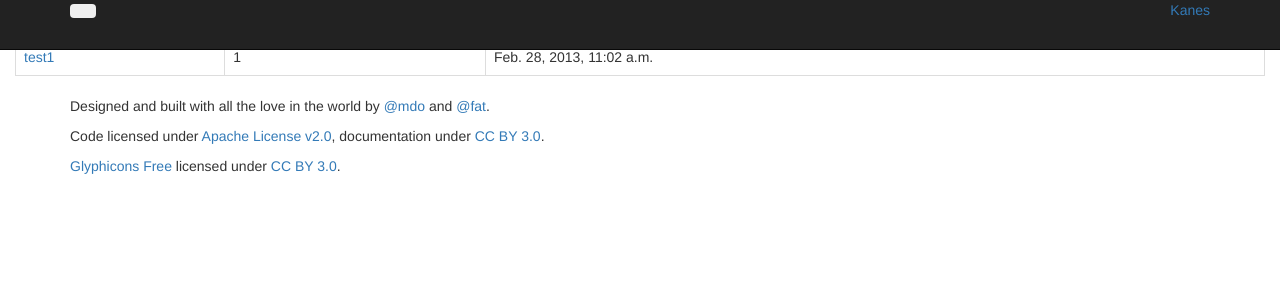
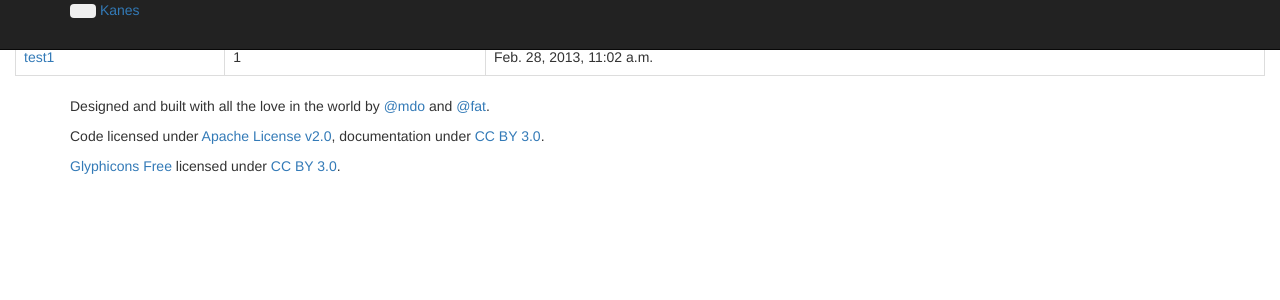
Before and after one commit to cjxiaohao/kanes, a Django app: page /_/ in a window 1280 px wide. Shown: the top 300 px of the page. Run offline with Django 3.2, Linux system fonts and the light colour scheme; a user stored in the database is signed in; data comes from the database, SQL or seed files in the repository; parts of the project's set-up code (start-up, migrations or seed data) failed here and were passed over; some libraries are stand-ins or nearby versions.

Commit message:
去掉首页的导航

```diff
--- a/content/templates/content/layout.html
+++ b/content/templates/content/layout.html
@@ -18,11 +18,11 @@
                         <span class="icon-bar">
                         </span>
                     </button>
-                    <a class="brand" style="float: right" href="/">Kanes</a>
+                    <a class="brand" href="/">Kanes</a>
                     <div class="nav-collapse collapse">
                         <ul class="nav">
                             <li class=""><a href=""></a></li>
-                            <li class=""><a href="">首页</a></li>
+                            <!-- <li class=""><a href="">首页</a></li> -->
                         </ul>
                     </div>
                     <div class="nav-collapse collapse pull-right">
```
